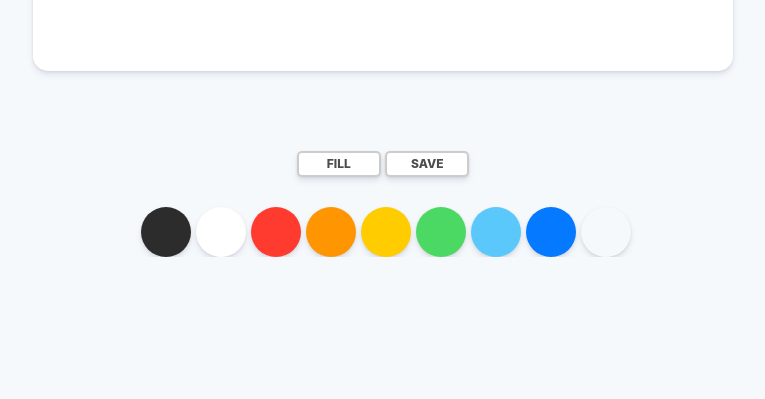
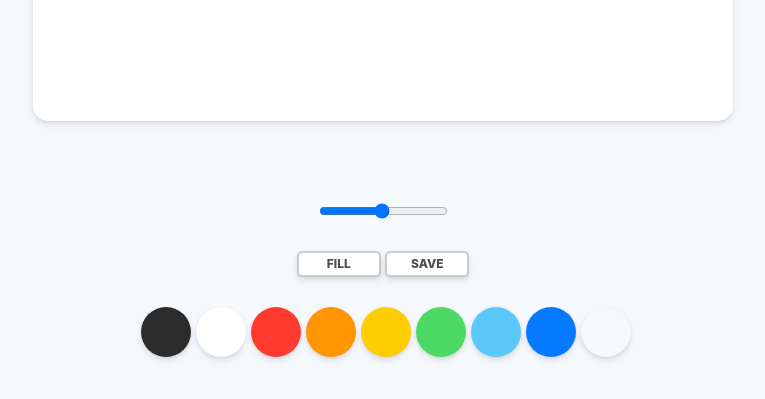
Before and after one commit to mcoding777/paintJS, a plain HTML site: page index.html in a window 1280 px wide. Shown: the part 629-1028 px from the top of the page, without its empty margins (257-1022 px from the left). Before the commit the page ends 886 px from the top, so only its background shows below. Drawn offline with Linux system fonts and the light colour scheme.

Commit message:
css는 완성!

```diff
--- a/index.html
+++ b/index.html
@@ -10,6 +10,9 @@
 <body>
     <canvas id="jsCanvas" class="canvas"></canvas>
     <div class="controls">
+        <div class="controls__range">
+            <input type="range" id="jsRange" min="0.1" max="5.0" value="2.5" step="0.1">
+        </div>
         <div class="controls__btns">
             <button id="jsMode">Fill</button>
             <button id="jsSave">Save</button>
--- a/styles.css
+++ b/styles.css
@@ -6,6 +6,7 @@ body {
     display: flex;
     flex-direction: column;
     align-items: center;
+    padding : 50px 0;
 }
 
 .canvas {
@@ -59,3 +60,7 @@ body {
     cursor: pointer;
     margin-left: 5px;
 }
+
+.controls .controls__range {
+    margin-bottom: 30px;
+}
```
